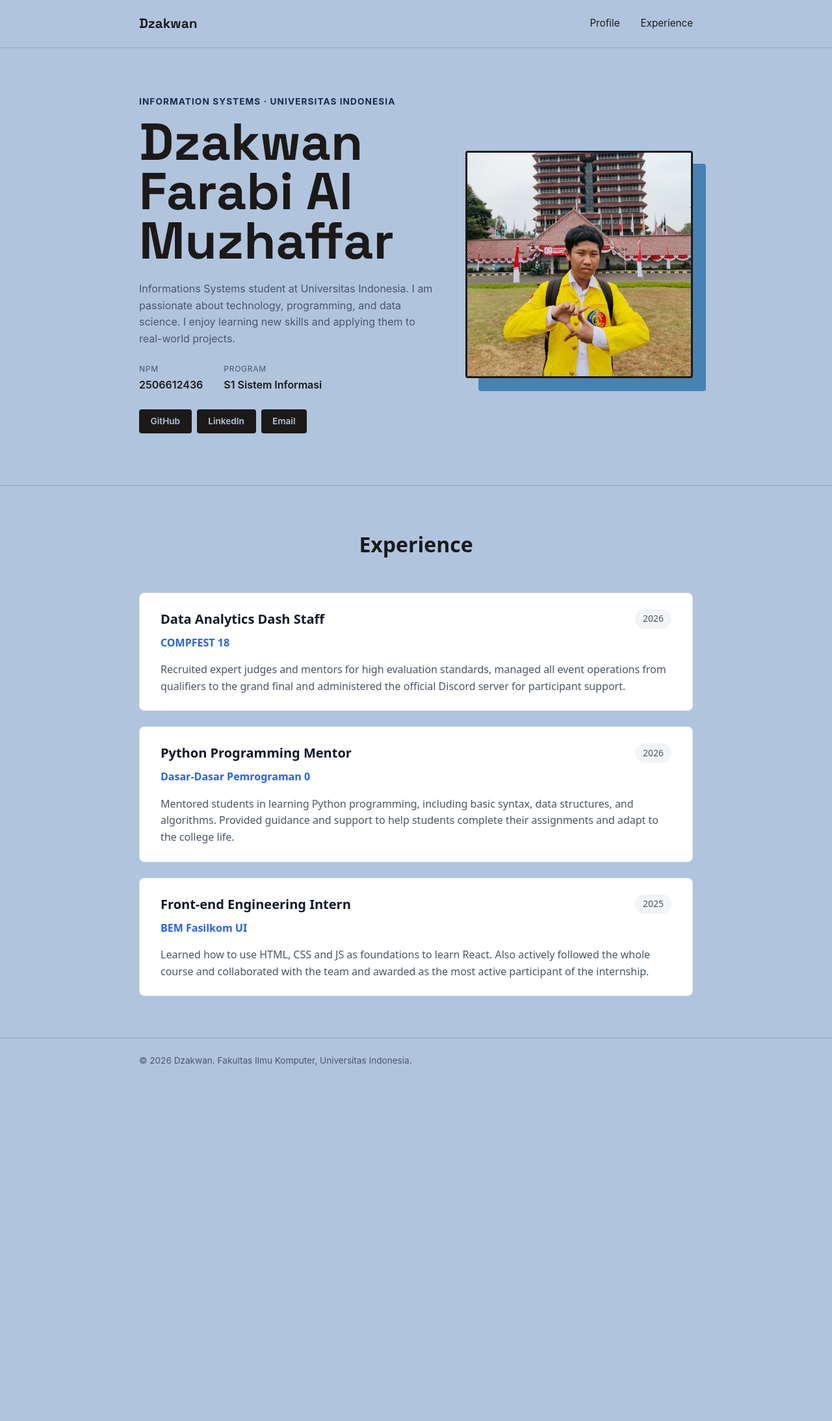
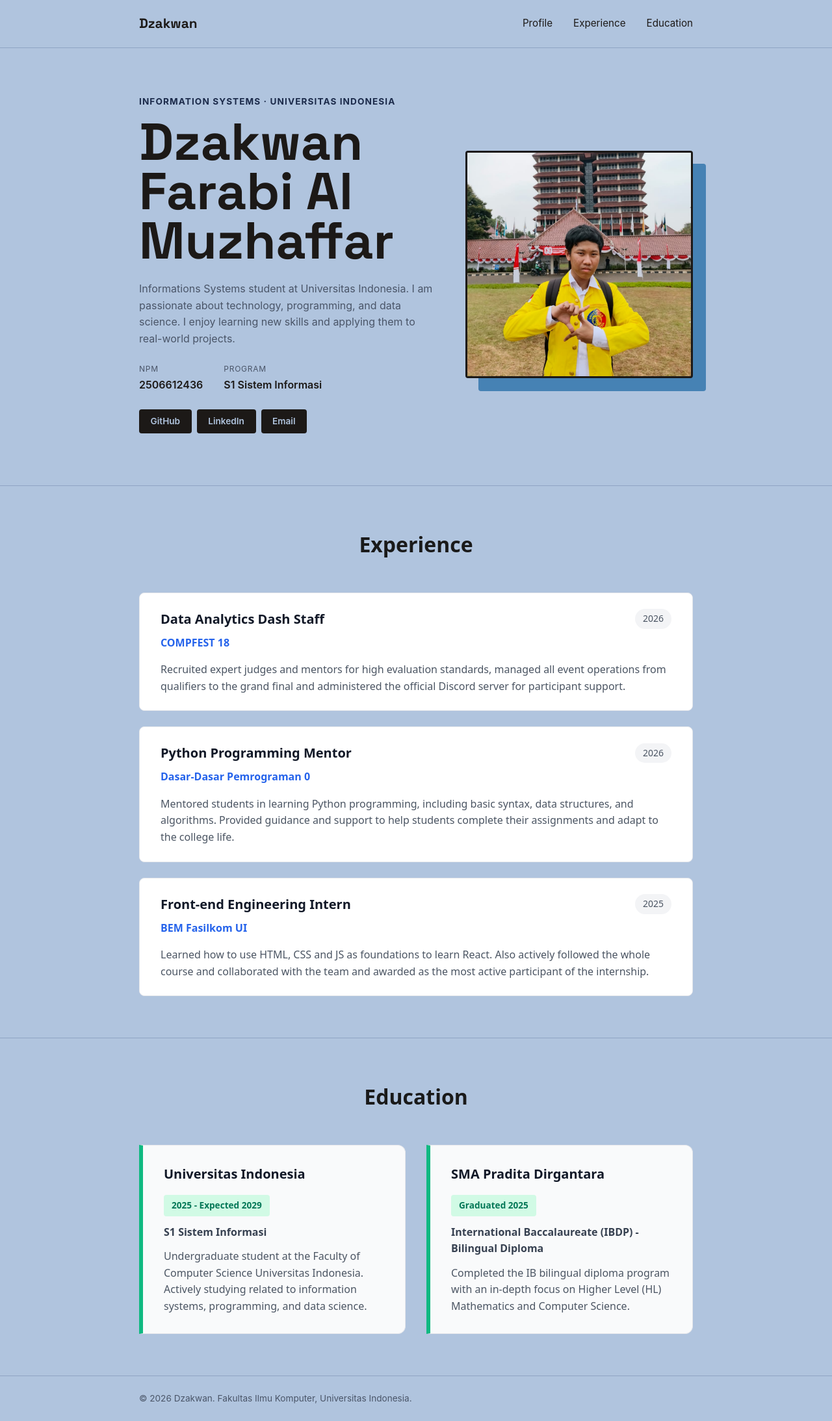
Before and after one commit to dzakwanversipacil/myportofolio, a Django app: page / in a window 1280 px wide. Shown: the whole page at 65% size. Before the commit the page ends 1640 px from the top, so only its background shows below. Run offline with Django 5.2, Linux system fonts and the light colour scheme.

Commit message:
feat: Initial Education Section (Plain)

```diff
--- a/static/css/style.css
+++ b/static/css/style.css
@@ -277,3 +277,70 @@ h1,
   line-height: 1.6;
   color: #4b5563;
 }
+
+/* Bagian Education */
+
+.edu {
+  padding: 4rem 1rem;
+  border-top: 1px solid var(--line);
+  font-family:
+    system-ui,
+    -apple-system,
+    sans-serif;
+}
+
+.edu-grid {
+  display: flex;
+  flex-direction: row; /* Horizontal layout instead of vertical */
+  flex-wrap: wrap; /* Allows stacking on mobile */
+  gap: 2rem;
+  margin-top: 3rem; /* Fallback distance from h2 if .section-title isn't global */
+}
+
+.edu-card {
+  flex: 1 1 min(100%, 400px); /* Cards grow equally but stay responsive */
+  background: #f9fafb;
+  padding: 1.75rem 2rem;
+  border-radius: 0 12px 12px 0; /* Flat left edge for the accent border */
+  border: 1px solid #e5e7eb;
+  border-left: 6px solid #10b981; /* Emerald green left-border accent */
+  display: flex;
+  flex-direction: column;
+  gap: 0.75rem;
+}
+
+.edu-header {
+  display: flex;
+  justify-content: space-between;
+  align-items: flex-start; /* Aligns to top in case title wraps */
+  flex-wrap: wrap;
+  gap: 1rem;
+}
+
+.edu-header h3 {
+  margin: 0;
+  font-size: 1.25rem;
+  color: #111827;
+}
+
+.edu-date {
+  font-size: 0.85rem;
+  font-weight: 600;
+  color: #047857; /* Matches the emerald theme */
+  background-color: #d1fae5;
+  padding: 0.35rem 0.75rem;
+  border-radius: 4px; /* Sharper edges compared to the pill shape in Experience */
+}
+
+.edu-program {
+  margin: 0;
+  font-weight: 600;
+  color: #374151;
+  font-size: 1rem;
+}
+
+.edu-desc {
+  margin: 0;
+  line-height: 1.6;
+  color: #4b5563;
+}
--- a/templates/index.html
+++ b/templates/index.html
@@ -19,6 +19,7 @@
         <nav>
           <a href="#profile">Profile</a>
           <a href="#experience">Experience</a>
+          <a href="#education">Education</a>
         </nav>
       </div>
     </header>
@@ -73,6 +74,7 @@
           </div>
         </div>
       </section>
+
       <section class="exp" id="experience">
         <div class="container">
           <h2 class="section-title">Experience</h2>
@@ -90,6 +92,7 @@
                 participant support.
               </p>
             </article>
+
             <article class="exp-card">
               <div class="exp-header">
                 <h3>Python Programming Mentor</h3>
@@ -103,6 +106,7 @@
                 adapt to the college life.
               </p>
             </article>
+
             <article class="exp-card">
               <div class="exp-header">
                 <h3>Front-end Engineering Intern</h3>
@@ -119,6 +123,40 @@
           </div>
         </div>
       </section>
+
+      <section class="edu" id="education">
+        <div class="container">
+          <h2 class="section-title">Education</h2>
+          <div class="edu-grid">
+            <article class="edu-card">
+              <div class="edu-header">
+                <h3>Universitas Indonesia</h3>
+                <span class="edu-date">2025 - Expected 2029</span>
+              </div>
+              <p class="edu-program">S1 Sistem Informasi</p>
+              <p class="edu-desc">
+                Undergraduate student at the Faculty of Computer Science
+                Universitas Indonesia. Actively studying related to information
+                systems, programming, and data science.
+              </p>
+            </article>
+
+            <article class="edu-card">
+              <div class="edu-header">
+                <h3>SMA Pradita Dirgantara</h3>
+                <span class="edu-date">Graduated 2025</span>
+              </div>
+              <p class="edu-program">
+                International Baccalaureate (IBDP) - Bilingual Diploma
+              </p>
+              <p class="edu-desc">
+                Completed the IB bilingual diploma program with an in-depth
+                focus on Higher Level (HL) Mathematics and Computer Science.
+              </p>
+            </article>
+          </div>
+        </div>
+      </section>
     </main>
 
     <footer class="site-footer">
```
